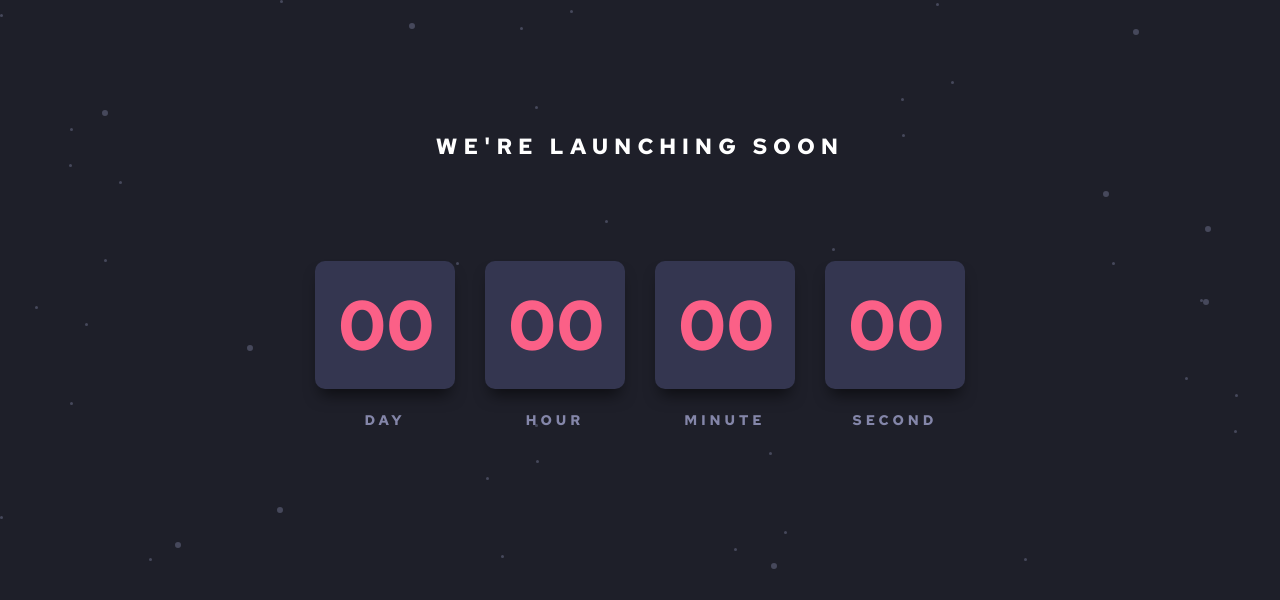
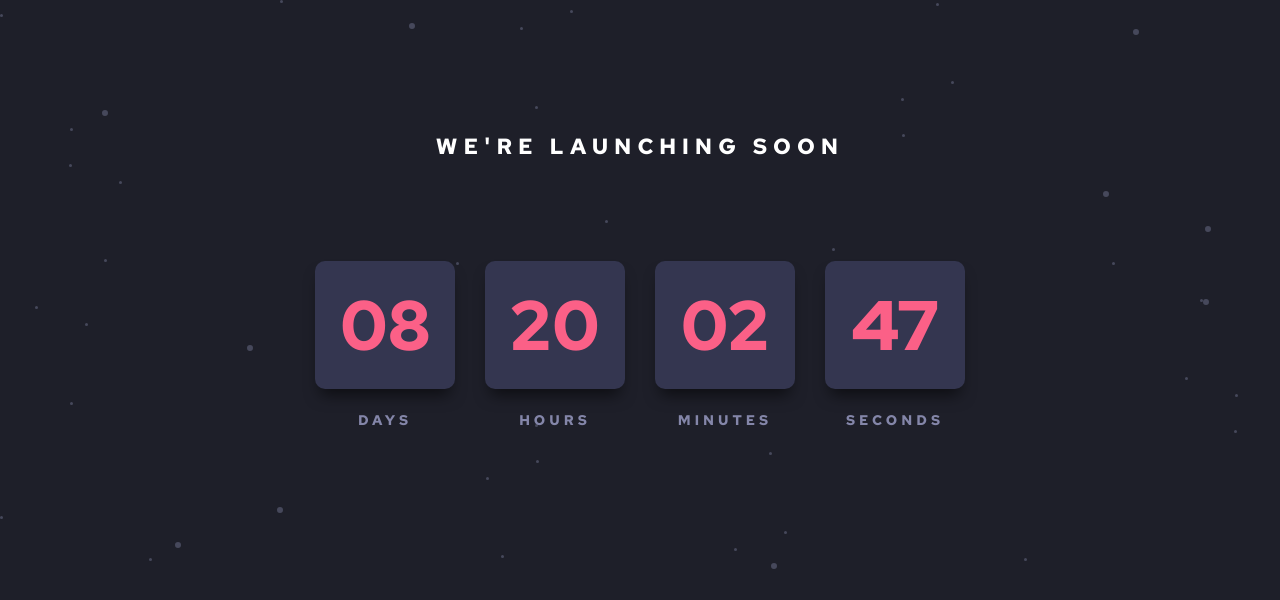
Before and after one commit to Maximo-4ever/Countdown-timer, a plain HTML site: page index.html in a window 1280 px wide. Shown: the top 600 px of the page. Drawn offline with Linux system fonts and the light colour scheme.

Commit message:
Actualizacion de contador

```diff
--- a/countdown.js
+++ b/countdown.js
@@ -1,8 +1,8 @@
 simplyCountdown('#count-down', {
   year: 2021, // required
-  month: 8, // required
-  day: 30, // required
-  hours: 7, // Default is 0 [0-23] integer
+  month: 9, // required
+  day: 16, // required
+  hours: 12, // Default is 0 [0-23] integer
   minutes: 0, // Default is 0 [0-59] integer
   seconds: 0, // Default is 0 [0-59] integer
   words: { //words displayed into the countdown
```
Also changed, not shown: index.html (line endings or trailing spaces), style.css (line endings or trailing spaces).
